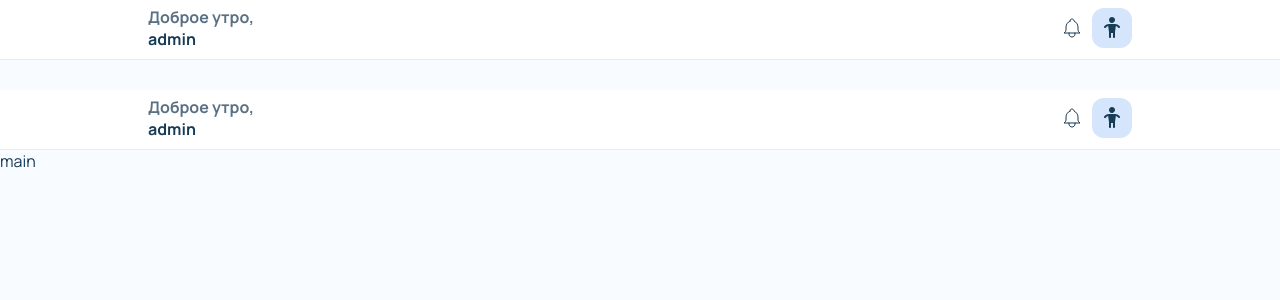
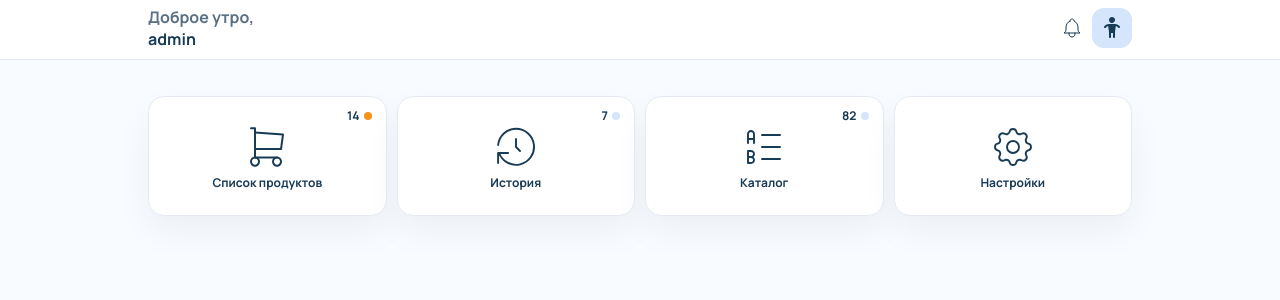
Before and after one commit to Yurii-M76/my-cart, a Next.js app: page / in a window 1280 px wide. Shown: the top 300 px of the page. Built offline with nearby package versions, Linux system fonts and the light colour scheme.

Commit message:
fixed home page

```diff
--- a/app/page.tsx
+++ b/app/page.tsx
@@ -1,12 +1,7 @@
-import { Header } from "@/components";
+import { Cards } from "@/components";
 
 const Home = () => {
-  return (
-    <>
-      <Header />
-      <main>main</main>
-    </>
-  );
+  return <Cards />;
 };
 
 export default Home;
```
